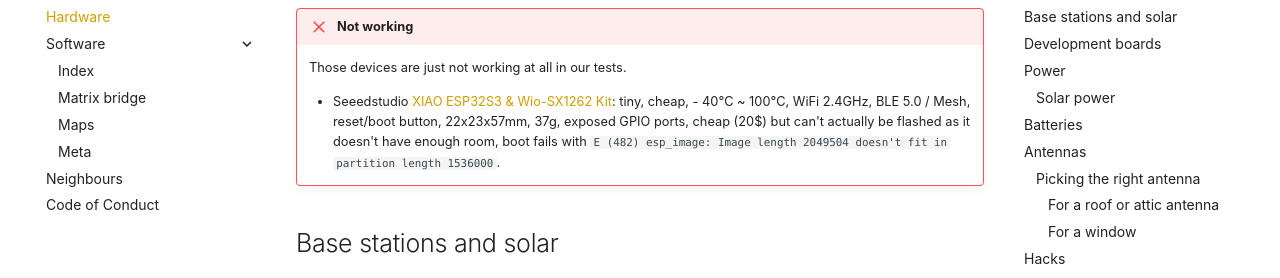
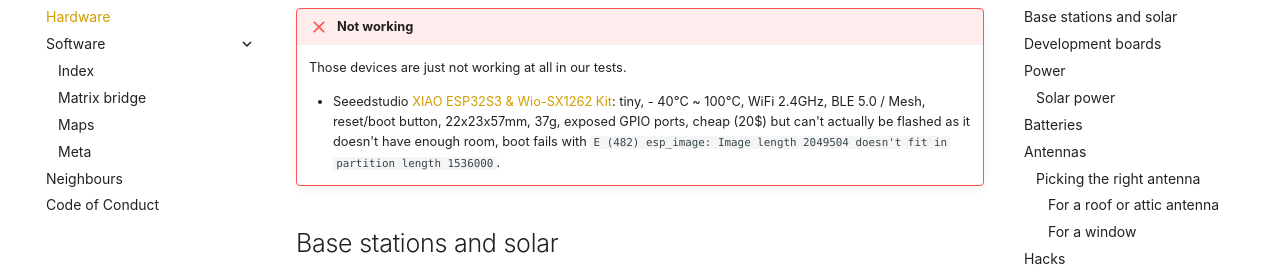
Before and after one commit to ReseauLibre/lora.reseaulibre.ca, an MkDocs documentation site: the page built from docs/references/hardware.md, in a window 1280 px wide and 900 px high, scrolled down 922 px. Shown: the part 166-444 px from the top of the window. Built offline with MkDocs 1.6.1 and Material for MkDocs 9.7.7, drawn with Linux system fonts in a browser that asks for light colours; plug-ins that fetch from the network failed and are left out; comment, search, counter and statistics services are not loaded.

Commit message:
remove duplicate 'cheap'

```diff
--- a/docs/references/hardware.md
+++ b/docs/references/hardware.md
@@ -44,7 +44,7 @@
 
     Those devices are just not working at all in our tests.
 
-    - Seeedstudio [XIAO ESP32S3 & Wio-SX1262 Kit](https://www.seeedstudio.com/XIAO-ESP32S3-for-Meshtastic-LoRa-with-3D-Printed-Enclosure-p-6314.html): tiny, cheap, - 40℃ ~
+    - Seeedstudio [XIAO ESP32S3 & Wio-SX1262 Kit](https://www.seeedstudio.com/XIAO-ESP32S3-for-Meshtastic-LoRa-with-3D-Printed-Enclosure-p-6314.html): tiny, - 40℃ ~
       100℃, WiFi 2.4GHz, BLE 5.0 / Mesh, reset/boot button, 22x23x57mm,
       37g, exposed GPIO ports, cheap (20$) but can't actually be
       flashed as it doesn't have enough room, boot fails with `E (482)
```
